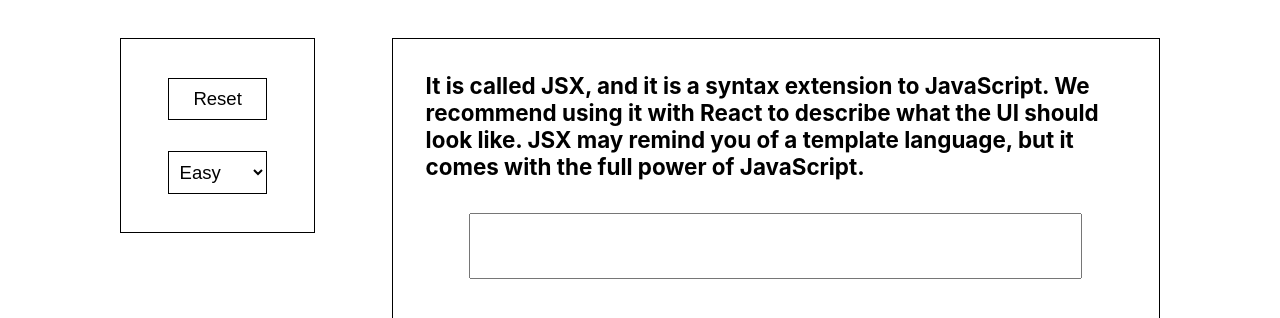
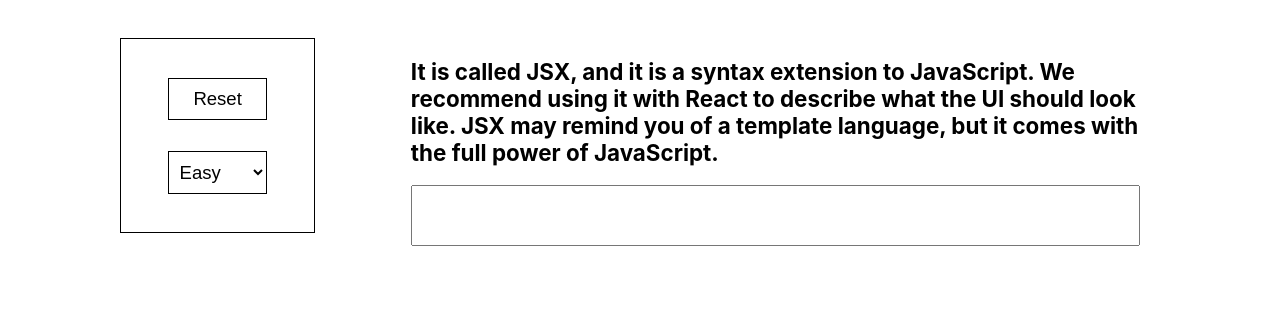
Before and after one commit to waseemhathot/GravityTyping_2.0, a React (Create React App) app: page / in a window 1280 px wide. Shown: the top 318 px of the page. Built offline with nearby package versions, Linux system fonts and the light colour scheme.

Commit message:
made some css changes

```diff
--- a/src/App.css
+++ b/src/App.css
@@ -17,7 +17,7 @@
 .game__display {
   width: 60%;
   min-height: 80%;
-  border: calc(0.05em + 0.01vmax) solid black;
+  /* border: calc(0.05em + 0.01vmax) solid black; */
 }
 
 .game__control {
@@ -137,8 +137,9 @@
 }
 
 .game-input__input {
-  width: 80%;
-  padding: calc(0.5em + 0.2em);
+  width: 100%;
+  padding: calc(0.5em + 0.2vmax);
+  margin: 0 calc(0.7em + 0.2vmax);
   outline: none;
   font-size: calc(1.3em + 0.2em);
   box-sizing: border-box;
@@ -153,7 +154,7 @@
   flex-direction: row;
   justify-content: flex-start;
   flex-wrap: wrap;
-  padding: calc(0.5em + 0.2vmax);
+  /* padding: calc(0.5em + 0.2vmax); */
 }
 
 .progress-color {
```
